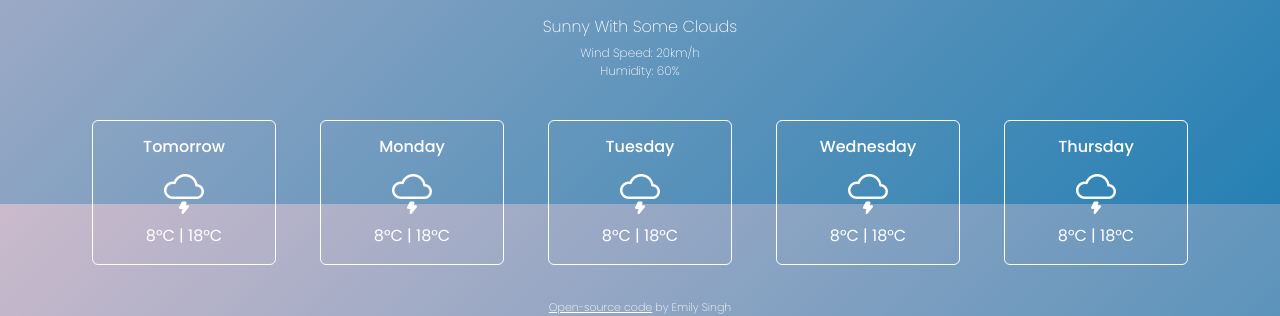
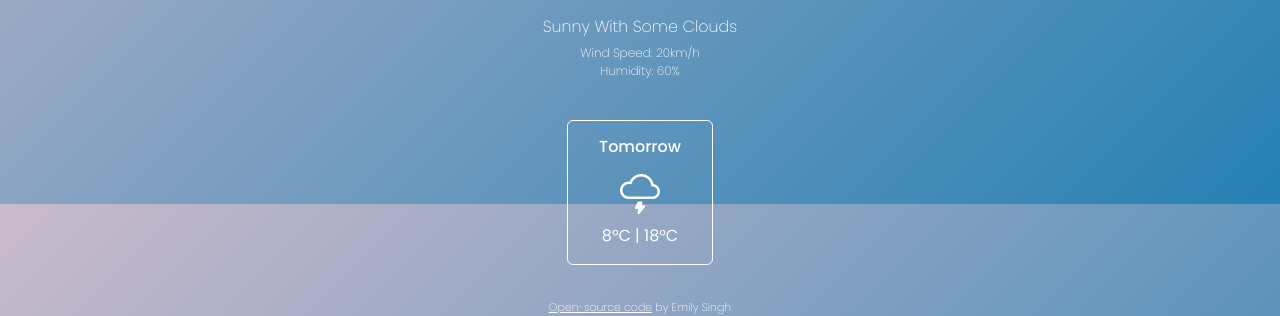
Before and after one commit to EmSingh4/weather-app, a plain HTML site: page index.html in a window 1280 px wide. Shown: the part 596-912 px from the top of the page. Drawn offline with nearby package versions, Linux system fonts and the light colour scheme; no server answers.

Commit message:
Removed forecast HTML

```diff
--- a/index.html
+++ b/index.html
@@ -80,7 +80,7 @@
       <div
         class="row card-block d-flex justify-content-center align-items-center"
       >
-        <div class="col-sm text-center">
+        <div class="col-2 text-center">
           <div class="card weather-cards">
             <div class="card-body">
               <h5 class="card-title">Tomorrow</h5>
@@ -89,43 +89,6 @@
             </div>
           </div>
         </div>
-        <div class="col-sm text-center">
-          <div class="card weather-cards">
-            <div class="card-body">
-              <h5 class="card-title">Monday</h5>
-              <i class="bi bi-cloud-lightning cloud-bolt"></i>
-              <p class="card-text">8°C | 18°C</p>
-            </div>
-          </div>
-        </div>
-        <div class="col-sm text-center">
-          <div class="card weather-cards">
-            <div class="card-body">
-              <h5 class="card-title">Tuesday</h5>
-              <i class="bi bi-cloud-lightning cloud-bolt"></i>
-              <p class="card-text">8°C | 18°C</p>
-            </div>
-          </div>
-        </div>
-        <div class="col-sm text-center">
-          <div class="card weather-cards">
-            <div class="card-body">
-              <h5 class="card-title">Wednesday</h5>
-              <i class="bi bi-cloud-lightning cloud-bolt"></i>
-              <p class="card-text">8°C | 18°C</p>
-            </div>
-          </div>
-        </div>
-        <div class="col-sm text-center card-columns">
-          <div class="card weather-cards">
-            <div class="card-body">
-              <h5 class="card-title">Thursday</h5>
-              <i class="bi bi-cloud-lightning cloud-bolt"></i>
-              <p class="card-text">8°C | 18°C</p>
-            </div>
-          </div>
-        </div>
-      </div>
     </div>
     <br />
     <p class="footer">
```
